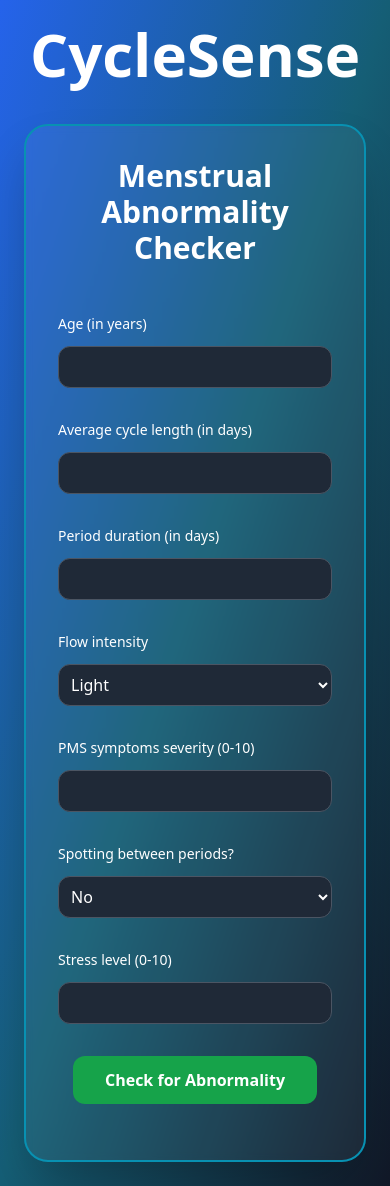
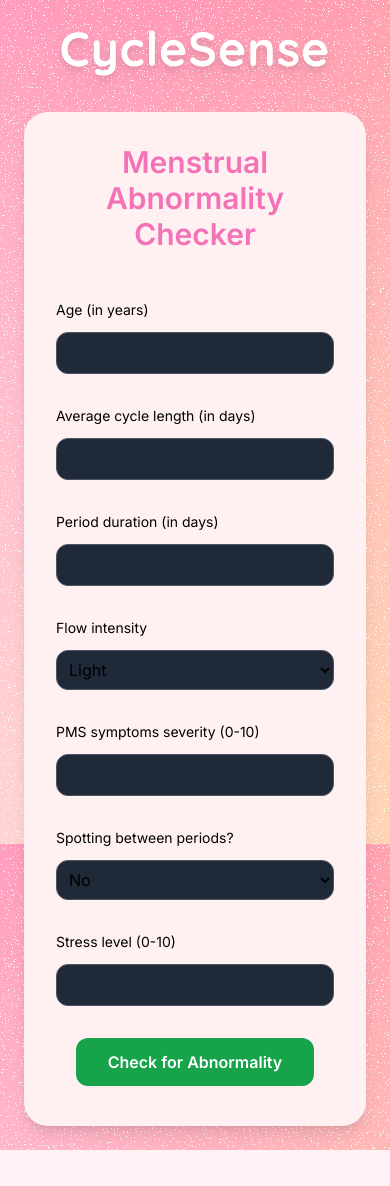
Before and after one commit to Ranjana611/menstrual-abnormality-detection, a Flask app: page / in a window 390 px wide. After the commit the page ends 1150 px from the top, so only its background shows below. Run offline with Flask 3, Linux system fonts and the light colour scheme; parts of the project's set-up code (start-up, migrations or seed data) failed here and were passed over; some libraries are stand-ins or nearby versions.

Commit message:
change color theme

```diff
--- a/templates/base.html
+++ b/templates/base.html
@@ -1,29 +1,44 @@
 <!DOCTYPE html>
 <!DOCTYPE html>
-<html lang="en" class="bg-gradient-to-br from-blue-600 via-cyan-800 to-gray-900 text-white">
+<html lang="en">
 <head>
     <meta charset="UTF-8">
     <meta name="viewport" content="width=device-width, initial-scale=1.0">
     <title>Menstrual Abnomility Detection</title>
     <script src="https://cdn.tailwindcss.com"></script>
+    <link href="https://fonts.googleapis.com/css2?family=Inter:wght@400;600&display=swap" rel="stylesheet">
+    <link href="https://fonts.googleapis.com/css2?family=Quicksand:wght@400;500;700&display=swap" rel="stylesheet">
+    <style>
+        .header-title {
+        font-family: 'Quicksand', sans-serif;
+        letter-spacing: 1px;
+        }
+
+        body, input, button {font-family: 'Inter', sans-serif;}
+
+        body {
+            background: url('{{ url_for("static", filename="images/background.svg") }}') no-repeat center center fixed;
+            background-size: cover;
+            min-height: 100vh;
+        }
+    </style>
 
 </head>
 <body class="min-h-screen flex flex-col items-center justify-center p-6">
     <header class="w-full max-w-5xl text-center mb-6 pb-4">
-        <h1 class="text-6xl font-bold text-white-500">CycleSense</h1>
+        <h1 class="header-title text-5xl sm:text-5xl md:text-6xl lg:text-7xl font-extrabold text-white text-transparent drop-shadow-lg">CycleSense</h1>
     </header>
 
-    <div class="w-full max-w-5xl bg-white/5 backdrop-blur-sm p-8 rounded-3xl shadow-2xl border-2 border-cyan-600 relative overflow-hidden"
-     style="background: {{ 'linear-gradient(135deg, #66023c,#cd1c18)' if prediction == 'abnormal'}};">
+    <div class="w-full max-w-5xl bg-rose-50 p-8 pb-4 rounded-3xl shadow-lg relative overflow-hidden">
 
-        <h1 class="text-3xl font-bold text-white-400 text-center mb-8">Menstrual Abnormality Checker</h1>
+        <h1 class="text-3xl font-bold text-pink-400 text-center mb-8">Menstrual Abnormality Checker</h1>
 
     {% block content %}{% endblock content %}
 
     <div id="result" class="mt-6 text-center text-xl font-medium text-white"></div>
 
-    <img src="{{ url_for('static', filename='images/undraw_calendar.svg') }}" alt="illustration of a calendar"
-        class="hidden lg:block absolute bottom-4 right-4 w-35 lg:w-35 max-w-[20%] h-auto opacity-85 pointer-events-none select-none" />
+    <img src="{{ url_for('static', filename='images/girl.png') }}" alt="illustration of a girl"
+        class="hidden lg:block absolute bottom-0 right-4 w-35 lg:w-35 max-w-[25%] h-auto opacity-85 pointer-events-none select-none" />
 
     </div>
 </body>
```
